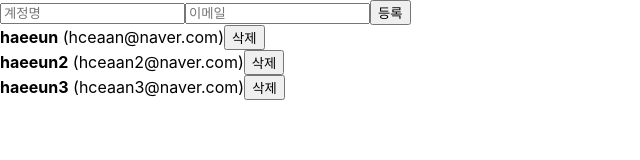
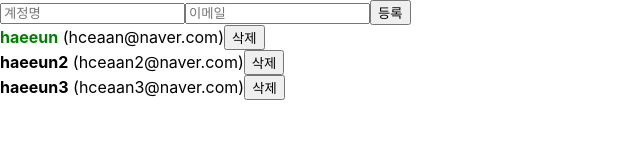
Before and after one commit to Haeeeun/react-tutorial, a React (Create React App) app: page / in a window 1280 px wide. Shown: the top 160 px of the page, without its empty margins (0-640 px from the left). Built offline with nearby package versions, Linux system fonts and the light colour scheme.

Commit message:
add Toggle function

```diff
--- a/src/App.js
+++ b/src/App.js
@@ -21,17 +21,20 @@
     {
       id: 1,
       username: 'haeeun',
-      email: 'hceaan@naver.com'
+      email: 'hceaan@naver.com',
+      active: true,
     },
     {
       id: 2,
       username: 'haeeun2',
-      email: 'hceaan2@naver.com'
+      email: 'hceaan2@naver.com',
+      active: false,
     },
     {
       id: 3,
       username: 'haeeun3',
-      email: 'hceaan3@naver.com'
+      email: 'hceaan3@naver.com',
+      active: false,
     }
   ]);
 
@@ -59,6 +62,14 @@
     setUsers(users.filter(user => user.id !== id))
   }
 
+  const onToggle = id => {
+    setUsers(users.map(
+      user => user.id === id
+      ? {...user, active: !user.active}
+        : user
+    ))
+  }
+
   return (
     <>
       <CreateUser
@@ -67,7 +78,7 @@
         onChange={onChange}
         onCreate={onCreate}
       />
-      <UserList users={users} onRemove={onRemove}/>
+      <UserList users={users} onRemove={onRemove} onToggle={onToggle}/>
     </>
   );
 }
--- a/src/UserList.js
+++ b/src/UserList.js
@@ -1,16 +1,26 @@
 import React from 'react';
 
-function User({ user, onRemove }) {
-  const { username, email, id } = user;
+function User({ user, onRemove, onToggle }) {
+  const { username, email, id, active } = user;
   return (
     <div>
-      <b>{username}</b> <span>({email})</span>
+      <b
+        style={{
+        color: active ? 'green' : 'black',
+        cursor: 'pointer'
+        }}
+        onClick={() => onToggle(id)}
+      >
+        {username}
+      </b>
+      &nbsp;
+      <span>({email})</span>
       <button type="button" onClick={() => onRemove(id)}>삭제</button>
     </div>
   );
 }
 
-function UserList({ users, onRemove }) {
+function UserList({ users, onRemove, onToggle }) {
 
   return (
     <div>
@@ -24,6 +34,7 @@
               user={user}
               key={user.id}
               onRemove={onRemove}
+              onToggle={onToggle}
             />
           )
         )
```
